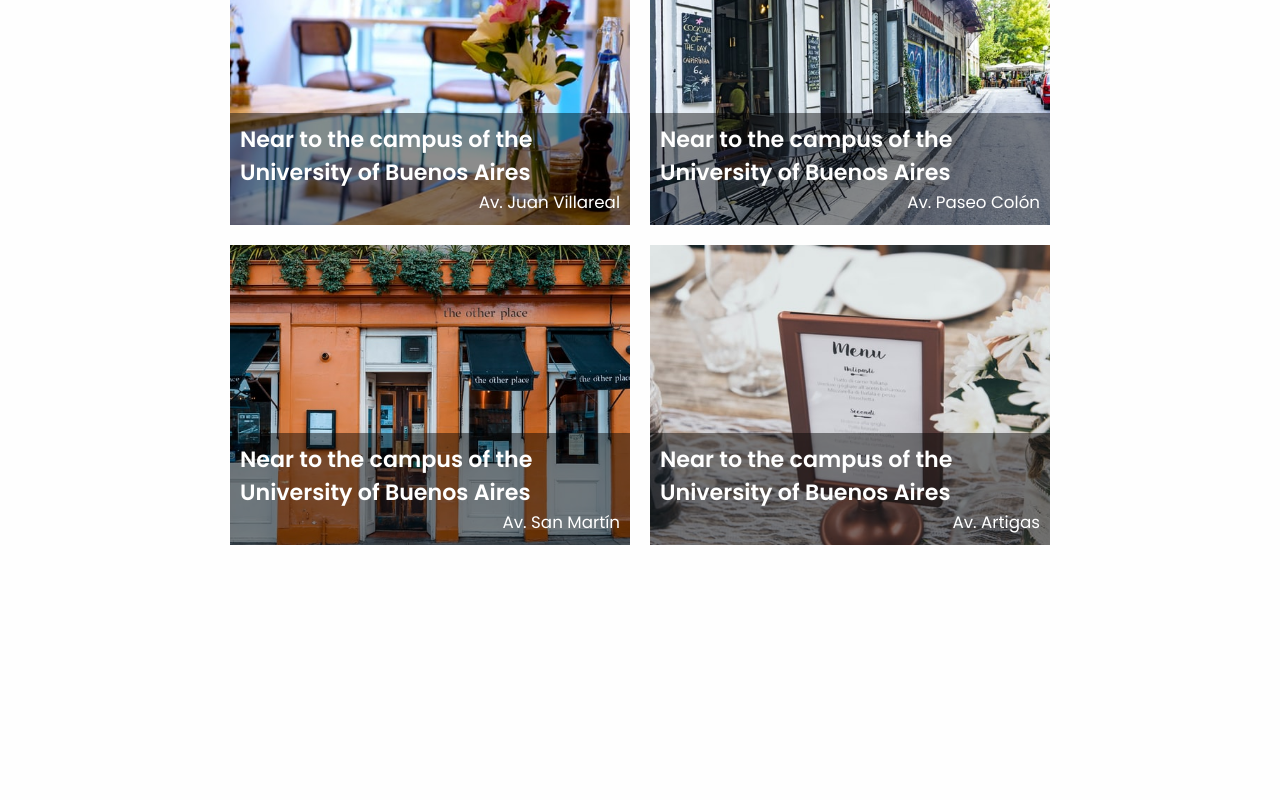
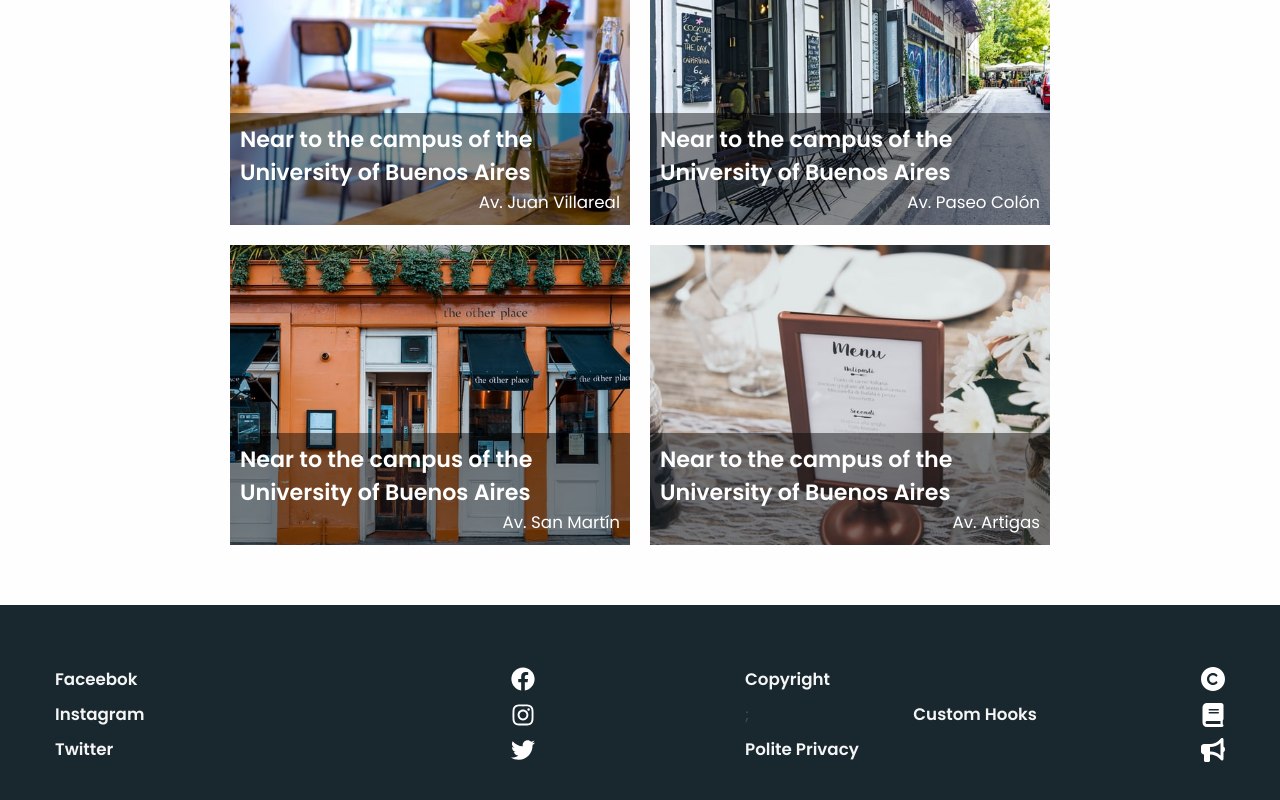
Before and after one commit to jcodev2/pizzascode, a React (Vite) app: page /#/ in a window 1280 px wide. Shown: the part 1138-1938 px from the top of the page. Before the commit the page ends 1743 px from the top, so only its background shows below. Built offline with nearby package versions, Linux system fonts and the light colour scheme.

Commit message:
🔥💪🏻

```diff
--- a/src/App.jsx
+++ b/src/App.jsx
@@ -1,6 +1,8 @@
 /* **************** Imports **************** */
 import React from 'react'
 import logo from './assets/img/logo.png'
+import Footer from './components/Footer/Footer'
+import GoTop from './components/GoTop'
 import Header from './components/Header/Header'
 import Router from './components/Router'
 // import getImage from './utilities/functions/getImage'
@@ -8,11 +10,35 @@ import Router from './components/Router'
 /* **************** Variables **************** */
 
 /* **************** Functions **************** */
+const onClick = () => {
+  window.scrollTo({
+    top: 0,
+    behavior: 'smooth'
+  })
+}
+const onScroll = () => {
+  window.addEventListener('scroll', () => {
+    const scrollTop = window.scrollY
+    const goTop = document.querySelector('.go-top')
+    if (scrollTop > 100) {
+      goTop.classList.remove('hidden')
+    } else {
+      goTop.classList.add('hidden')
+    }
+  })
+}
+
 function App() {
   return (
     <>
+      {/* Header */}
       <Header logo={logo} title='Pizzas' />
+      {/* Routes */}
       <Router />
+      {/* go top */}
+      <GoTop onClick={onClick} onScroll={onScroll} />
+      {/* Footer */}
+      <Footer />
     </>
   )
 }
--- /dev/null
+++ b/src/components/Footer/Footer.jsx
@@ -0,0 +1,52 @@
+/* **************** Imports **************** */
+import React from 'react'
+import Copyright from '../SVG/Copyright'
+import Custom from '../SVG/Custom'
+import Facebook from '../SVG/Facebook'
+import Instagram from '../SVG/Instagram'
+import PolitePrivacy from '../SVG/PolitePrivacy'
+import Twitter from '../SVG/Twitter'
+
+/* **************** Variables **************** */
+
+/* **************** Functions **************** */
+const Footer = () => {
+  return (
+    <footer className='footer'>
+      <div className='footer-content footer-center'>
+        <div className='social-media'>
+          <li>
+            <h5>Faceebok</h5>
+            <Facebook />
+          </li>
+          <li>
+            <h5>Instagram</h5>
+            <Instagram />
+          </li>
+          <li>
+            <h5>Twitter</h5>
+            <Twitter />
+          </li>
+        </div>
+        <hr />
+        <div className='copyright'>
+          <li>
+            <h5>Copyright</h5>
+            <Copyright />
+          </li>
+          <li>
+            ;<h5>Custom Hooks</h5>
+            <Custom />
+          </li>
+          <li>
+            <h5>Polite Privacy</h5>
+            <PolitePrivacy />
+          </li>
+        </div>
+      </div>
+    </footer>
+  )
+}
+
+/* **************** Code Execution **************** */
+export default Footer
--- /dev/null
+++ b/src/components/GoTop.jsx
@@ -0,0 +1,19 @@
+/* **************** Imports **************** */
+import React from 'react'
+import AngleUp from './SVG/AngleUp'
+
+/* **************** Variables **************** */
+
+/* **************** Functions **************** */
+const GoTop = ({ onClick, onScroll }) => {
+  onScroll()
+
+  return (
+    <div className='go-top' onClick={onClick}>
+      <AngleUp />
+    </div>
+  )
+}
+
+/* **************** Code Execution **************** */
+export default GoTop
--- /dev/null
+++ b/src/components/SVG/AngleUp.jsx
@@ -0,0 +1,16 @@
+/* **************** Imports **************** */
+import React from 'react'
+
+/* **************** Variables **************** */
+
+/* **************** Functions **************** */
+const AngleUp = () => {
+  return (
+    <svg xmlns='http://www.w3.org/2000/svg' viewBox='0 0 384 512'>
+      <path d='M352 352c-8.188 0-16.38-3.125-22.62-9.375L192 205.3l-137.4 137.4c-12.5 12.5-32.75 12.5-45.25 0s-12.5-32.75 0-45.25l160-160c12.5-12.5 32.75-12.5 45.25 0l160 160c12.5 12.5 12.5 32.75 0 45.25C368.4 348.9 360.2 352 352 352z' />
+    </svg>
+  )
+}
+
+/* **************** Code Execution **************** */
+export default AngleUp
--- /dev/null
+++ b/src/components/SVG/Copyright.jsx
@@ -0,0 +1,16 @@
+/* **************** Imports **************** */
+import React from 'react'
+
+/* **************** Variables **************** */
+
+/* **************** Functions **************** */
+const Copyright = () => {
+  return (
+    <svg xmlns='http://www.w3.org/2000/svg' viewBox='0 0 512 512'>
+      <path d='M256 0C114.6 0 0 114.6 0 256s114.6 256 256 256s256-114.6 256-256S397.4 0 256 0zM199.2 312.6c14.94 15.06 34.8 23.38 55.89 23.38c.0313 0 0 0 0 0c21.06 0 40.92-8.312 55.83-23.38c9.375-9.375 24.53-9.469 33.97-.1562c9.406 9.344 9.469 24.53 .1562 33.97c-24 24.22-55.95 37.56-89.95 37.56c0 0 .0313 0 0 0c-33.97 0-65.95-13.34-89.95-37.56c-49.44-49.88-49.44-131 0-180.9c24-24.22 55.98-37.56 89.95-37.56c.0313 0 0 0 0 0c34 0 65.95 13.34 89.95 37.56c9.312 9.438 9.25 24.62-.1562 33.97c-9.438 9.344-24.59 9.188-33.97-.1562c-14.91-15.06-34.77-23.38-55.83-23.38c0 0 .0313 0 0 0c-21.09 0-40.95 8.312-55.89 23.38C168.3 230.6 168.3 281.4 199.2 312.6z' />
+    </svg>
+  )
+}
+
+/* **************** Code Execution **************** */
+export default Copyright
--- /dev/null
+++ b/src/components/SVG/Custom.jsx
@@ -0,0 +1,16 @@
+/* **************** Imports **************** */
+import React from 'react'
+
+/* **************** Variables **************** */
+
+/* **************** Functions **************** */
+const Custom = () => {
+  return (
+    <svg xmlns='http://www.w3.org/2000/svg' viewBox='0 0 448 512'>
+      <path d='M448 336v-288C448 21.49 426.5 0 400 0H96C42.98 0 0 42.98 0 96v320c0 53.02 42.98 96 96 96h320c17.67 0 32-14.33 32-31.1c0-11.72-6.607-21.52-16-27.1v-81.36C441.8 362.8 448 350.2 448 336zM143.1 128h192C344.8 128 352 135.2 352 144C352 152.8 344.8 160 336 160H143.1C135.2 160 128 152.8 128 144C128 135.2 135.2 128 143.1 128zM143.1 192h192C344.8 192 352 199.2 352 208C352 216.8 344.8 224 336 224H143.1C135.2 224 128 216.8 128 208C128 199.2 135.2 192 143.1 192zM384 448H96c-17.67 0-32-14.33-32-32c0-17.67 14.33-32 32-32h288V448z' />
+    </svg>
+  )
+}
+
+/* **************** Code Execution **************** */
+export default Custom
--- /dev/null
+++ b/src/components/SVG/Facebook.jsx
@@ -0,0 +1,16 @@
+/* **************** Imports **************** */
+import React from 'react'
+
+/* **************** Variables **************** */
+
+/* **************** Functions **************** */
+const Facebook = () => {
+  return (
+    <svg xmlns='http://www.w3.org/2000/svg' viewBox='0 0 512 512'>
+      <path d='M504 256C504 119 393 8 256 8S8 119 8 256c0 123.78 90.69 226.38 209.25 245V327.69h-63V256h63v-54.64c0-62.15 37-96.48 93.67-96.48 27.14 0 55.52 4.84 55.52 4.84v61h-31.28c-30.8 0-40.41 19.12-40.41 38.73V256h68.78l-11 71.69h-57.78V501C413.31 482.38 504 379.78 504 256z' />
+    </svg>
+  )
+}
+
+/* **************** Code Execution **************** */
+export default Facebook
--- /dev/null
+++ b/src/components/SVG/Instagram.jsx
@@ -0,0 +1,16 @@
+/* **************** Imports **************** */
+import React from 'react'
+
+/* **************** Variables **************** */
+
+/* **************** Functions **************** */
+const Instagram = () => {
+  return (
+    <svg xmlns='http://www.w3.org/2000/svg' viewBox='0 0 448 512'>
+      <path d='M224.1 141c-63.6 0-114.9 51.3-114.9 114.9s51.3 114.9 114.9 114.9S339 319.5 339 255.9 287.7 141 224.1 141zm0 189.6c-41.1 0-74.7-33.5-74.7-74.7s33.5-74.7 74.7-74.7 74.7 33.5 74.7 74.7-33.6 74.7-74.7 74.7zm146.4-194.3c0 14.9-12 26.8-26.8 26.8-14.9 0-26.8-12-26.8-26.8s12-26.8 26.8-26.8 26.8 12 26.8 26.8zm76.1 27.2c-1.7-35.9-9.9-67.7-36.2-93.9-26.2-26.2-58-34.4-93.9-36.2-37-2.1-147.9-2.1-184.9 0-35.8 1.7-67.6 9.9-93.9 36.1s-34.4 58-36.2 93.9c-2.1 37-2.1 147.9 0 184.9 1.7 35.9 9.9 67.7 36.2 93.9s58 34.4 93.9 36.2c37 2.1 147.9 2.1 184.9 0 35.9-1.7 67.7-9.9 93.9-36.2 26.2-26.2 34.4-58 36.2-93.9 2.1-37 2.1-147.8 0-184.8zM398.8 388c-7.8 19.6-22.9 34.7-42.6 42.6-29.5 11.7-99.5 9-132.1 9s-102.7 2.6-132.1-9c-19.6-7.8-34.7-22.9-42.6-42.6-11.7-29.5-9-99.5-9-132.1s-2.6-102.7 9-132.1c7.8-19.6 22.9-34.7 42.6-42.6 29.5-11.7 99.5-9 132.1-9s102.7-2.6 132.1 9c19.6 7.8 34.7 22.9 42.6 42.6 11.7 29.5 9 99.5 9 132.1s2.7 102.7-9 132.1z' />
+    </svg>
+  )
+}
+
+/* **************** Code Execution **************** */
+export default Instagram
--- /dev/null
+++ b/src/components/SVG/PolitePrivacy.jsx
@@ -0,0 +1,16 @@
+/* **************** Imports **************** */
+import React from 'react'
+
+/* **************** Variables **************** */
+
+/* **************** Functions **************** */
+const PolitePrivacy = () => {
+  return (
+    <svg xmlns='http://www.w3.org/2000/svg' viewBox='0 0 512 512'>
+      <path d='M480 179.6C498.6 188.4 512 212.1 512 240C512 267.9 498.6 291.6 480 300.4V448C480 460.9 472.2 472.6 460.2 477.6C448.3 482.5 434.5 479.8 425.4 470.6L381.7 426.1C333.7 378.1 268.6 352 200.7 352H192V480C192 497.7 177.7 512 160 512H96C78.33 512 64 497.7 64 480V352C28.65 352 0 323.3 0 288V192C0 156.7 28.65 128 64 128H200.7C268.6 128 333.7 101 381.7 53.02L425.4 9.373C434.5 .2215 448.3-2.516 460.2 2.437C472.2 7.39 480 19.06 480 32V179.6zM200.7 192H192V288H200.7C280.5 288 357.2 317.8 416 371.3V108.7C357.2 162.2 280.5 192 200.7 192V192z' />
+    </svg>
+  )
+}
+
+/* **************** Code Execution **************** */
+export default PolitePrivacy
--- /dev/null
+++ b/src/components/SVG/Twitter.jsx
@@ -0,0 +1,16 @@
+/* **************** Imports **************** */
+import React from 'react'
+
+/* **************** Variables **************** */
+
+/* **************** Functions **************** */
+const Twitter = () => {
+  return (
+    <svg xmlns='http://www.w3.org/2000/svg' viewBox='0 0 512 512'>
+      <path d='M459.37 151.716c.325 4.548.325 9.097.325 13.645 0 138.72-105.583 298.558-298.558 298.558-59.452 0-114.68-17.219-161.137-47.106 8.447.974 16.568 1.299 25.34 1.299 49.055 0 94.213-16.568 130.274-44.832-46.132-.975-84.792-31.188-98.112-72.772 6.498.974 12.995 1.624 19.818 1.624 9.421 0 18.843-1.3 27.614-3.573-48.081-9.747-84.143-51.98-84.143-102.985v-1.299c13.969 7.797 30.214 12.67 47.431 13.319-28.264-18.843-46.781-51.005-46.781-87.391 0-19.492 5.197-37.36 14.294-52.954 51.655 63.675 129.3 105.258 216.365 109.807-1.624-7.797-2.599-15.918-2.599-24.04 0-57.828 46.782-104.934 104.934-104.934 30.213 0 57.502 12.67 76.67 33.137 23.715-4.548 46.456-13.32 66.599-25.34-7.798 24.366-24.366 44.833-46.132 57.827 21.117-2.273 41.584-8.122 60.426-16.243-14.292 20.791-32.161 39.308-52.628 54.253z' />
+    </svg>
+  )
+}
+
+/* **************** Code Execution **************** */
+export default Twitter
```
